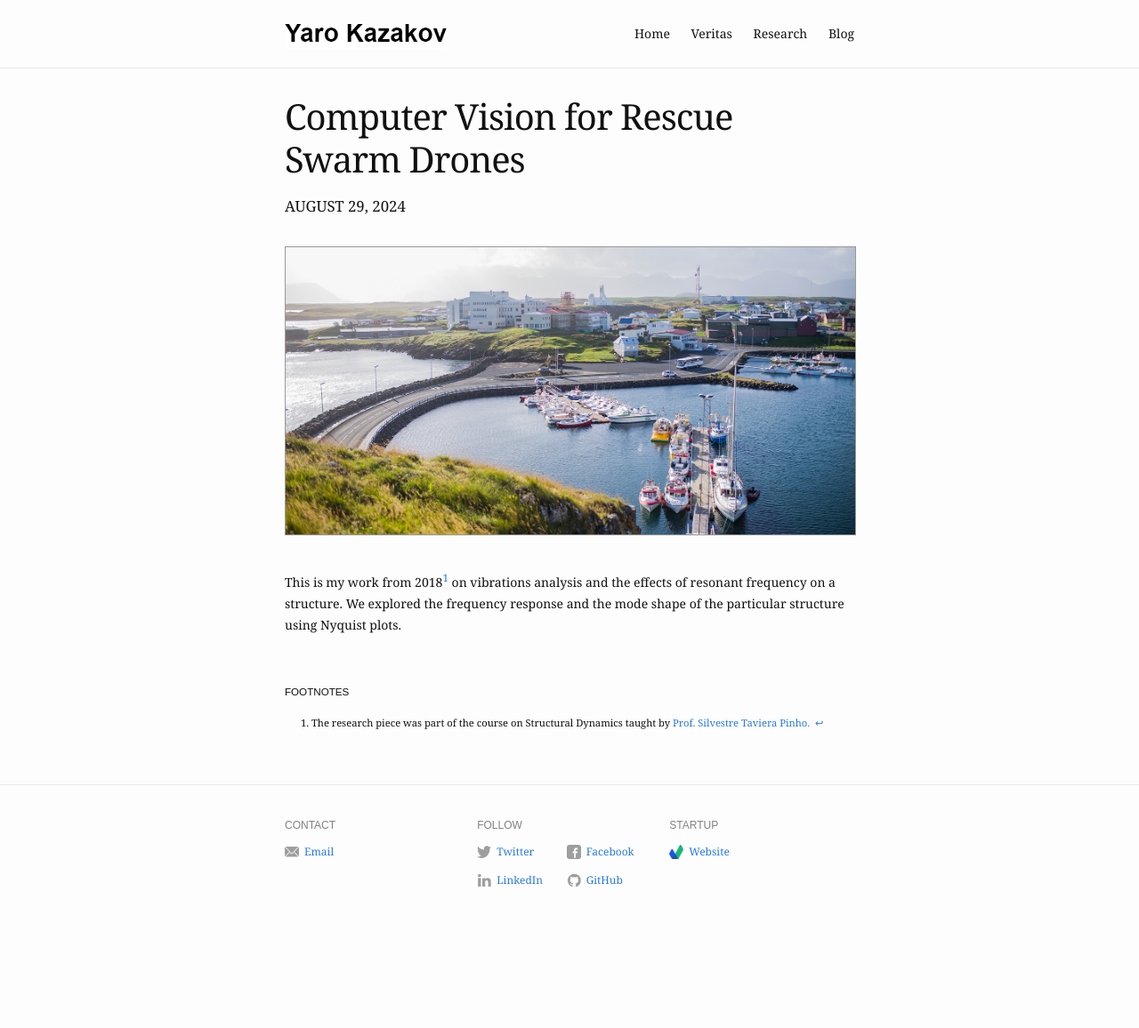
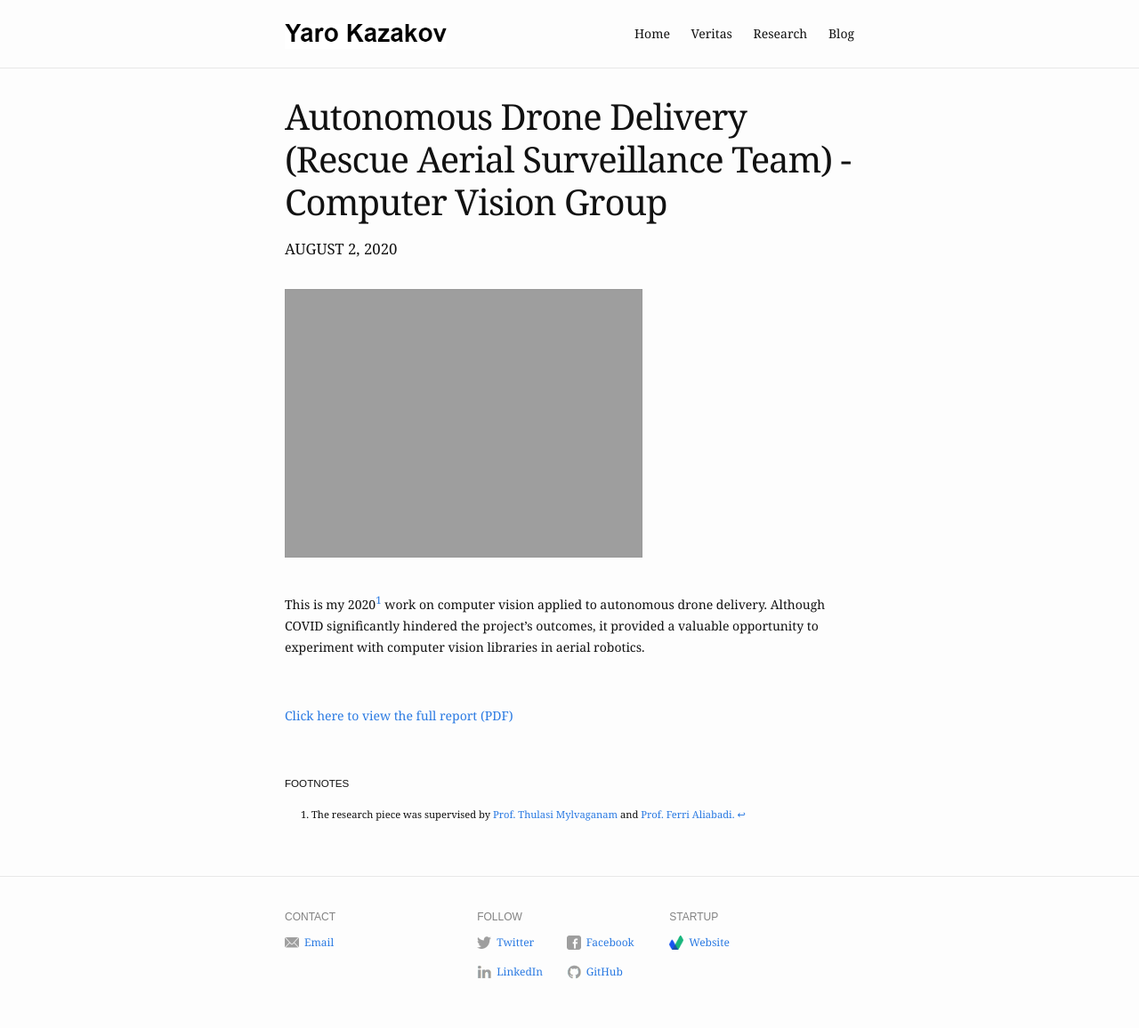
Before and after one commit to eliottvincent/bay, a Jekyll site: the page built from _posts/2024-08-29-computer-vision-drone.md, in a window 1280 px wide. Shown: the whole page at 89% size. Built offline with Jekyll 4.4.1, drawn with Linux system fonts in a browser that asks for light colours; before the commit the page ends 1053 px from its top, so only the background shows below that.

Commit message:
research

```diff
--- a/_posts/2024-08-29-computer-vision-drone.md
+++ b/_posts/2024-08-29-computer-vision-drone.md
@@ -1,21 +1,24 @@
 ---
 layout: post
-title:  "Computer Vision for Rescue Swarm Drones"
-date:   2024-08-29 10:00:40
+title:  "Autonomous Drone Delivery (Rescue Aerial Surveillance Team) - Computer Vision Group"
+date:   2020-08-02 10:00:40
 research: true
 blurb: "A look at an example post using Bay Jekyll theme."
-og_image: /assets/img/content/post-example/Banner.jpg
+og_image: /assets/img/research/drone_gif.gif
 ---
 
-<img src="{{ "/assets/img/content/post-example/Banner.jpg" | absolute_url }}" alt="bay" class="post-pic"/>
+<img src="{{ "/assets/img/research/drone_gif.gif" | absolute_url }}" alt="ACA" class="post-pic"/>
 <br />
 <br />
 
-This is my work from 2018[^1] on vibrations analysis and the effects of resonant frequency on a structure. We explored the frequency response and the mode shape of the particular structure using Nyquist plots.
+This is my 2020[^1] work on computer vision applied to autonomous drone delivery. Although COVID significantly hindered the project's outcomes, it provided a valuable opportunity to experiment with computer vision libraries in aerial robotics.
 
 <br />
 
+[Click here to view the full report (PDF)]({{ "/assets/pdf/GDP_report_Yaro.pdf" | absolute_url }})
+
+<br />
 
 ##### FOOTNOTES
 
-[^1]: The research piece was part of the course on Structural Dynamics taught by <a href="https://profiles.imperial.ac.uk/silvestre.pinho"> Prof. Silvestre Taviera Pinho. </a>
+[^1]: The research piece was supervised by <a href="https://profiles.imperial.ac.uk/t.mylvaganam"> Prof. Thulasi Mylvaganam </a> and <a href = "https://profiles.imperial.ac.uk/m.h.aliabadi"> Prof. Ferri Aliabadi.</a>
```
Also changed, not shown: _posts/2018-12-03-aircraft-vibrations.md (+2 -2 lines), _posts/2020-12-03-computational-aerodynamics.md (+1 -2 lines), 4 other files.
